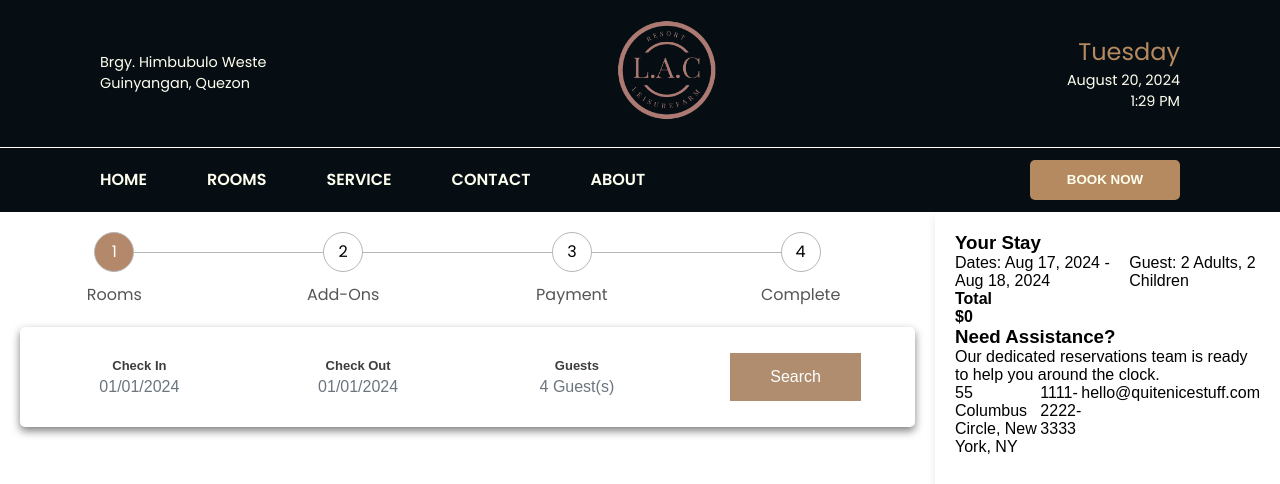
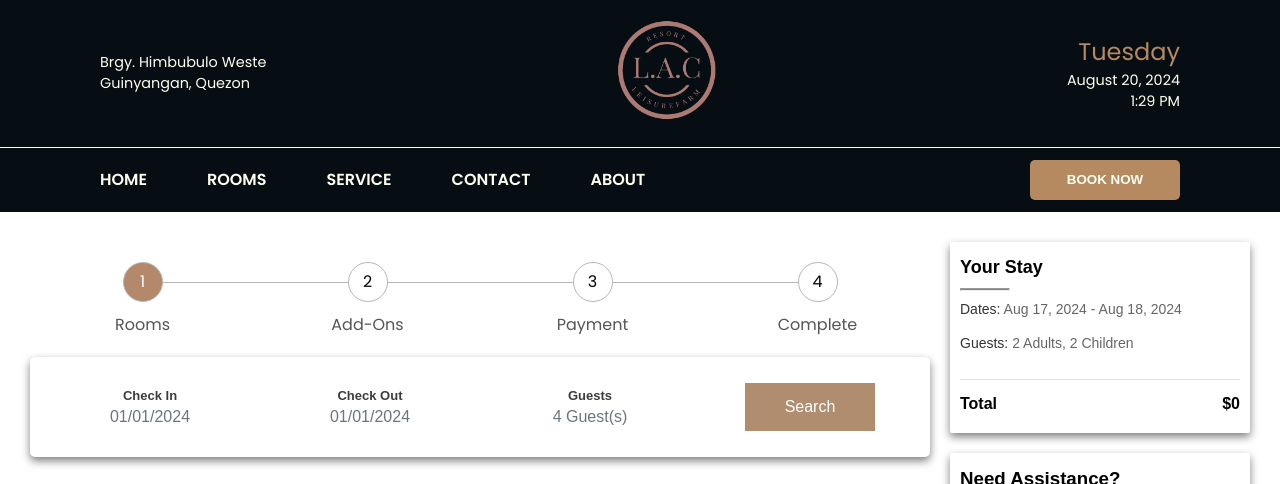
Before and after one commit to jkarlo-07/lac_project, a Django app: page /booking/step1 in a window 1280 px wide. Shown: the top 484 px of the page. Run offline with Django 5.2, Linux system fonts and the light colour scheme.

Commit message:
update sidebar 2

```diff
--- a/lac/content/templates/content/booking.html
+++ b/lac/content/templates/content/booking.html
@@ -132,10 +132,14 @@
     <div class="booking-page-sidebar">
         <div class="booking-stay-wrapper">
             <h3>Your Stay</h3>
+            <hr class="bar-yellow">
             <ul>
                 <li><span>Dates:</span> Aug 17, 2024 - Aug 18, 2024</li>
-                <li><span>Guest:</span> 2 Adults, 2 Children</li>
+                <br>
+                <li><span>Guests:</span> 2 Adults, 2 Children</li>
+                <br>
             </ul>
+            <hr class="divider">
             <div class="booking-total">
                 <h4>Total</h4>
                 <h4>$0</h4>
@@ -143,13 +147,16 @@
         </div>
         <div class="booking-contact">
             <h3>Need Assistance?</h3>
+            <hr class="bar-yellow">
             <p>Our dedicated reservations team is ready to help you around the clock.</p>
-            <ul>
-                <li><a>55 Columbus Circle, New York, NY</a></li>
-                <li><a>1111-2222-3333</a></li>
-                <li><a>hello@quitenicestuff.com</a></li>
+            <ul class="contact-info">
+                <li><a href="#">55 Columbus Circle, New York, NY</a></li>
+                <li><a href="#">1111-2222-3333</a></li>
+                <li><a href="#">hello@quitenicestuff.com</a></li>
             </ul>
         </div>
     </div>
+
+
 </div>
 {% endblock %}
--- a/lac/static/css/booking.css
+++ b/lac/static/css/booking.css
@@ -1,17 +1,19 @@
 /* Booking Steps */
+
+
+
+.booking-page-wrapper {
+    margin: 30px;
+    display: flex;
+    justify-content: space-between;
+    gap: 20px;
+}
 
 .booking_container_main {
     width: 80%;
     margin: 20px auto;
     flex: 3;
 }
-
-.booking-page-wrapper {
-    display: flex;
-    justify-content: space-between;
-    gap: 20px;
-}
-
 
 .booking-step-wrapper {
     display: flex;
@@ -65,7 +67,6 @@
 /* Booking Forms */
 
 .booking-form-wrapper {
-    margin-left: 20px;
     display: flex;
     justify-content: space-around;
     align-items: center;
@@ -228,8 +229,91 @@
 .booking-page-sidebar {
     flex: 1;
     background-color: #fff;
-    box-shadow: 0 4px 8px rgba(0, 0, 0, 0.1);
-    padding: 20px;
-    border-radius: 4px;
-    font-family: Arial, sans-serif;
+    font-family: 'Arial', sans-serif;
 }
+
+.booking-stay-wrapper{
+    border-radius: 2px;
+    box-shadow: 0 4px 8px rgba(0, 0, 0, 0.5);
+    padding: 15px 10px 15px 10px;
+    margin-bottom: 20px;
+}
+
+.booking-stay-wrapper h3 {
+    font-size: 18px;
+    font-weight: 600;
+    margin-bottom: 10px;
+}
+
+.booking-total h4 {
+    font-size: 16px;
+    font-weight: 600;
+    margin: 5px 0;
+}
+
+.booking-stay-wrapper ul{
+    list-style: none;
+    display: block;
+    padding: 0;
+    margin: 2px 0 2px;
+    font-size: 1em;
+    color: #333;
+}
+
+
+.booking-stay-wrapper ul li {
+    font-size: 14px;
+    color: #666;
+}
+
+.booking-stay-wrapper ul li span {
+    margin-bottom: 5px;
+    font-weight: 400;
+    color: #333;
+}
+
+.divider {
+    border: none;
+    border-top: 1px solid #e0e0e0;
+    margin: 10px 0;
+}
+
+.bar-yellow{
+    background-color: #a17b5e;
+    display: block;
+    width: 50px;
+    height: 3px;
+    margin-bottom: 10px;
+}
+
+.booking-total {
+    display: flex;
+    justify-content: space-between;
+}
+
+.booking-contact {
+    border-radius: 2px;
+    box-shadow: 0 4px 8px rgba(0, 0, 0, 0.5);
+    padding: 15px 10px 15px 10px;
+}
+
+.booking-contact p{
+    color: #656A70;
+    margin-bottom: 10px;
+}
+
+.booking-contact h3{
+    margin-bottom: 10px;
+}
+
+.contact-info{
+    list-style: none;
+    display: block;
+    padding: 0;
+    margin: 10px 0 10px;
+    font-size: 1em;
+}
+
+.contact-info a{
+    color: #333;
+}
```
